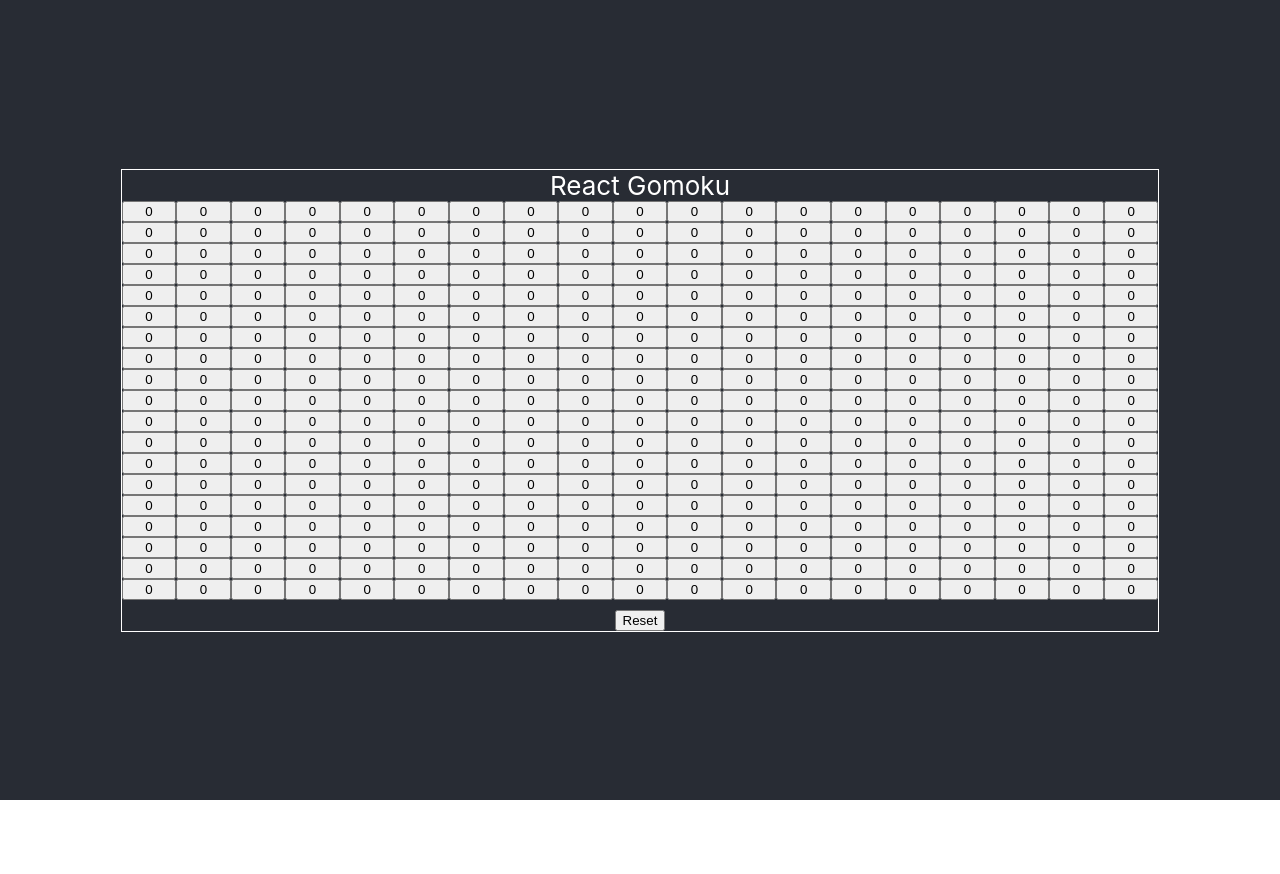
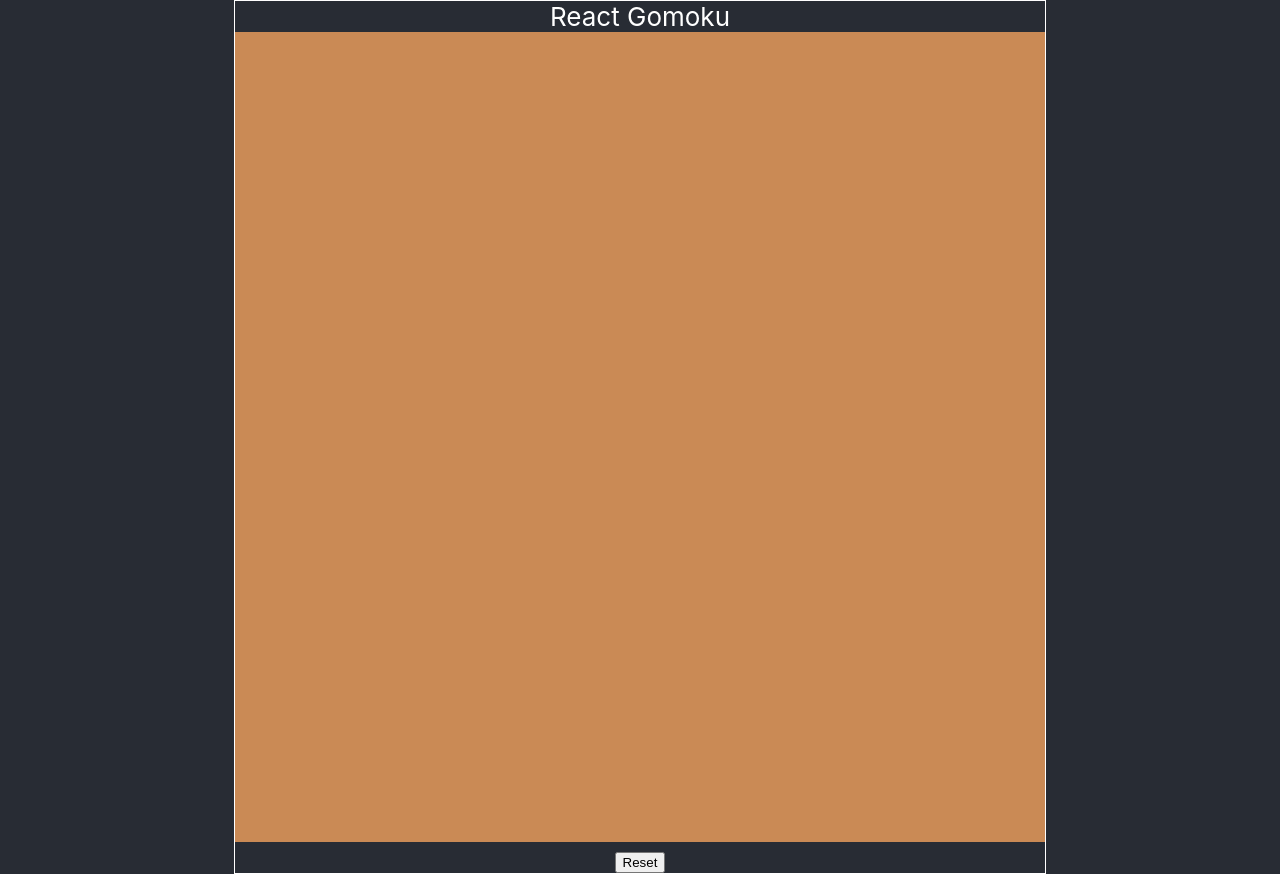
Before and after one commit to kuman514/ReactGomoku, a React (Create React App) app: page / in a window 1280 px wide. Before the commit the page ends 800 px from the top, so only its background shows below. Built offline with nearby package versions, Linux system fonts and the light colour scheme.

Commit message:
Decorated structure

```diff
--- a/src/App.css
+++ b/src/App.css
@@ -19,15 +19,31 @@
 }
 
 .Board {
-  width: 81vw;
+  width: 810px;
 }
 
 .Tiles {
+  height: 810px;
   display: grid;
   grid-template-columns: repeat(19, 1fr);
   grid-template-rows: repeat(19, 1fr);
+  background-color: #ca8a55;
 }
 
 .BoardButton {
+  all: unset;
   margin: 0;
 }
+
+.Player1 {
+  color: black;
+}
+
+.Player2 {
+  color: white;
+}
+
+.BoardButton:hover {
+  cursor: pointer;
+  background-color: rgba(255, 255, 255, 0.4);
+}
--- a/src/components/BoardButton.tsx
+++ b/src/components/BoardButton.tsx
@@ -9,12 +9,12 @@ interface BoardButtonProps {
 function BoardButton(props: BoardButtonProps) {
   return (
     <button
-      className="BoardButton"
+      className={`BoardButton Player${props.who}`}
       key={props.keyPos}
       id={props.keyPos}
       disabled={props.clicked}
     >
-      { props.who }
+      { props.who !== 0 ? '●' : '' }
     </button>
   );
 }
```
Also changed, not shown: src/components/Board.tsx (+6 -2 lines).
